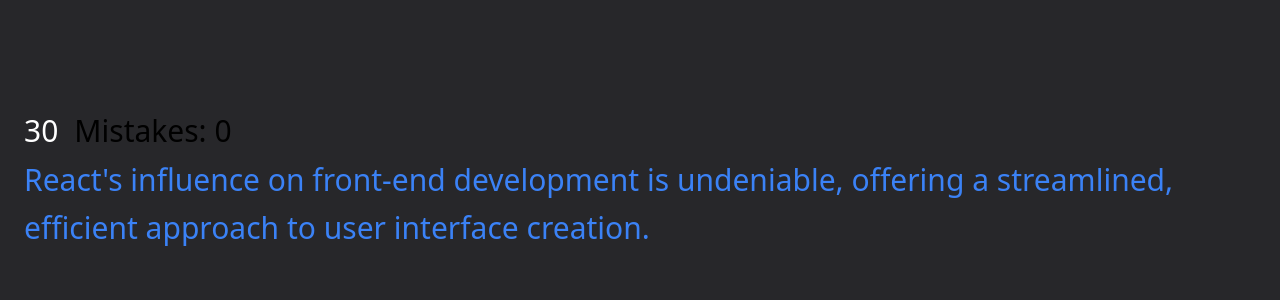
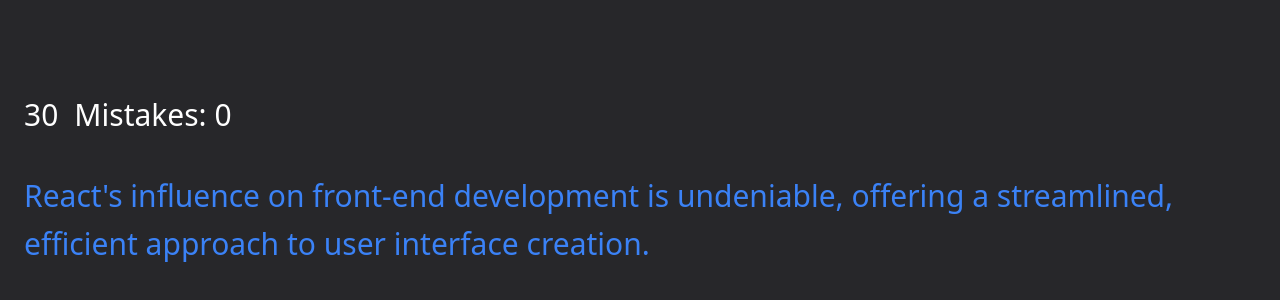
Before and after one commit to Sreesanth46/VueTypeRush, a Nuxt app: page / in a window 1280 px wide. Shown: the part 220-520 px from the top of the page. Built offline with nearby package versions, Linux system fonts and the light colour scheme.

Commit message:
style: mistake color

```diff
--- a/app.vue
+++ b/app.vue
@@ -5,7 +5,7 @@
 const typed = ref("");
 const inputRef = ref<HTMLInputElement | null>(null);
 const isFocused = ref(false);
-const mistake = ref(0);
+const mistakes = ref(0);
 
 onStartTyping(() => {
   focusInput();
@@ -49,9 +49,11 @@
     class="bg-zinc-800 h-screen whitespace-normal text-2xl md:text-3xl leading-10 md:leading-relaxed sm:flex sm:items-center"
   >
     <div class="container mx-auto p-6">
-      <nav class="flex gap-4">
+      <nav class="flex gap-4 mb-8">
         <Timer :timer="30" :start="isFocused" @time-up="blurInput" />
-        <p>Mistakes: {{ mistake }}</p>
+        <p :class="[mistakes > 0 ? 'text-red-200' : 'text-white']">
+          Mistakes: {{ mistakes }}
+        </p>
       </nav>
       <Char
         class="transition-colors duration-300"
@@ -59,7 +61,7 @@
         :key="char"
         :actual="char"
         :typed="typedCharacters?.[charIndex]"
-        @mistake="mistake++"
+        @mistake="mistakes++"
       />
       <input
         type="text"
```
